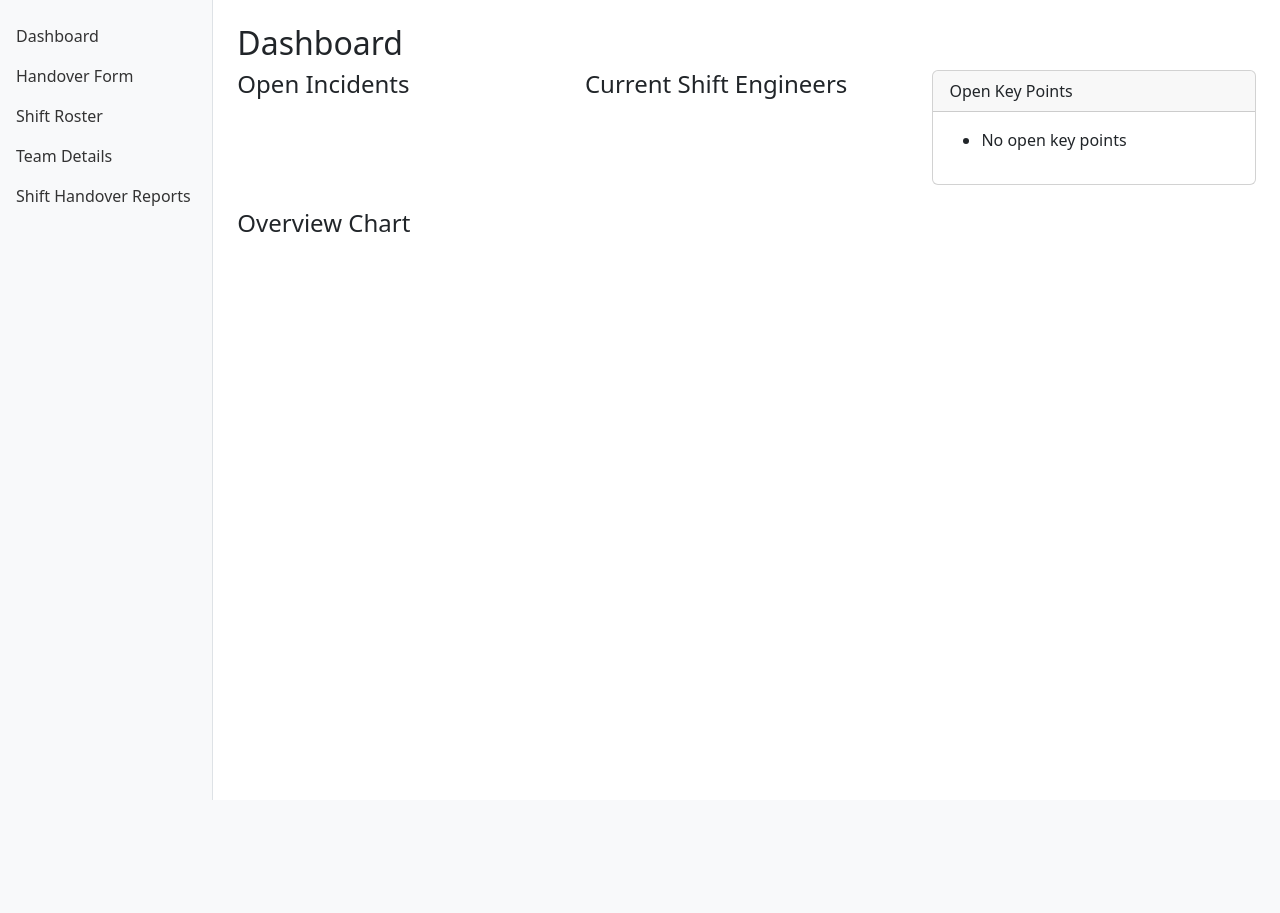
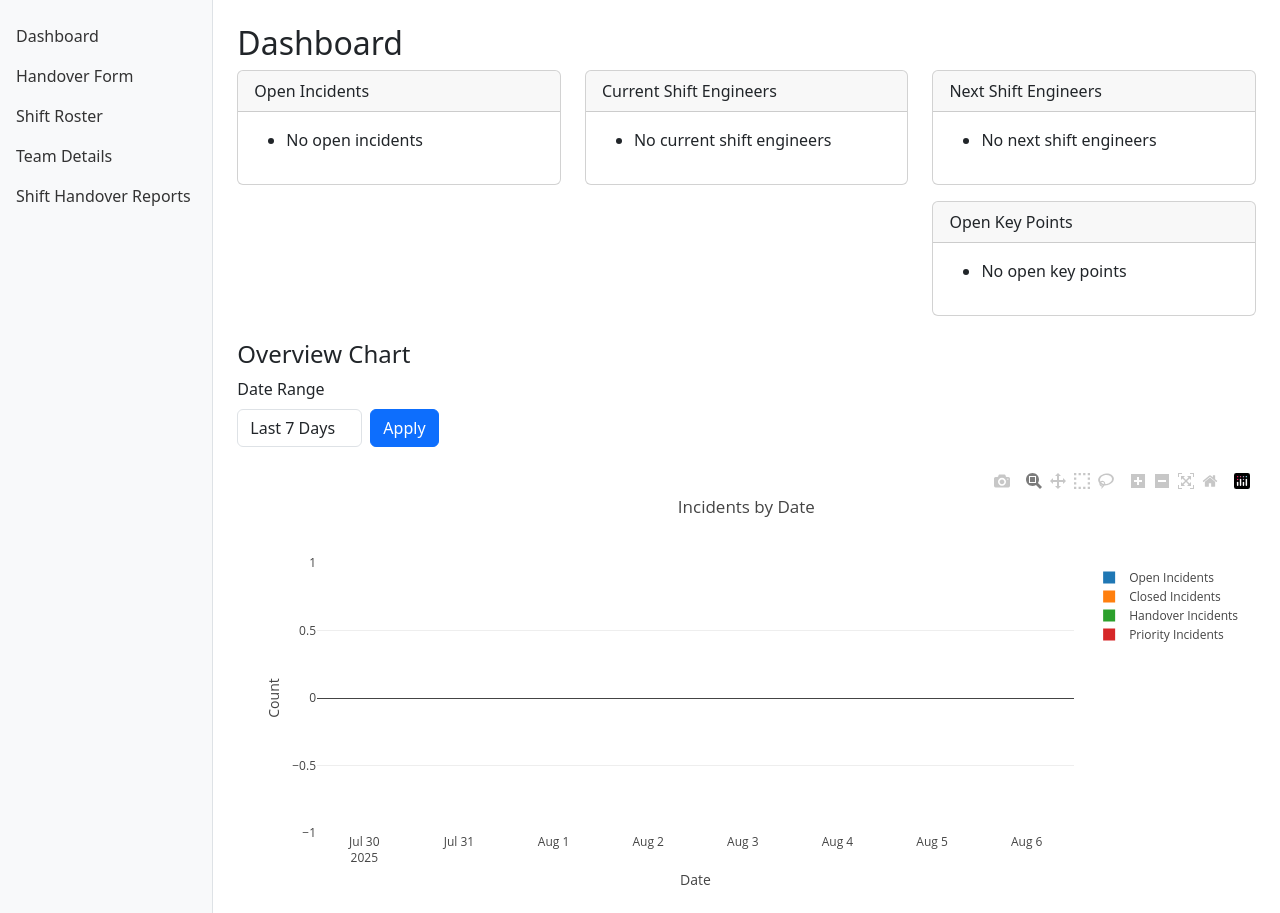
Before and after one commit to mdsajid786/shift_handover_app, a Flask app: page / in a window 1280 px wide. Before the commit the page ends 800 px from the top, so only its background shows below. Run offline with Flask 3, Linux system fonts and the light colour scheme; the visitor is signed in with stand-in values (Sample User, id 1); data that the repository does not hold is empty; some libraries are stand-ins or nearby versions.

Commit message:
updated code with new fetures-8

```diff
--- a/routes/dashboard.py
+++ b/routes/dashboard.py
@@ -1,6 +1,6 @@
-from flask import Blueprint, render_template
+from flask import Blueprint, render_template, request
 from flask_login import login_required
-from models.models import Incident, TeamMember, ShiftRoster, ShiftKeyPoint
+from models.models import Incident, TeamMember, ShiftRoster, ShiftKeyPoint, Shift
 from app import db
 import plotly.graph_objs as go
 import plotly
@@ -36,10 +36,44 @@ def get_engineers_for_shift(date, shift_code):
 @dashboard_bp.route('/')
 @login_required
 def dashboard():
-    open_incidents = Incident.query.filter_by(status='Active').all()
-    open_key_points = ShiftKeyPoint.query.filter_by(status='Open').all()
+    # Date range filter
+    range_opt = request.args.get('range', '7d')
+    start_date = request.args.get('start_date')
+    end_date = request.args.get('end_date')
+    # Remove single_date, only support custom range and standard options
     ist_now = get_ist_now()
     today = ist_now.date()
+    if range_opt == '1d':
+        from_date = today - timedelta(days=1)
+        to_date = today
+    elif range_opt == '7d':
+        from_date = today - timedelta(days=7)
+        to_date = today
+    elif range_opt == '30d':
+        from_date = today - timedelta(days=30)
+        to_date = today
+    elif range_opt == '1y':
+        from_date = today - timedelta(days=365)
+        to_date = today
+    elif range_opt == 'custom' and start_date and end_date:
+        from_date = datetime.strptime(start_date, '%Y-%m-%d').date()
+        to_date = datetime.strptime(end_date, '%Y-%m-%d').date()
+    else:  # default 7d
+        from_date = today - timedelta(days=7)
+        to_date = today
+
+    # Summary counts for chart
+    open_count = db.session.query(Incident).join(Shift, Incident.shift_id == Shift.id)
+    open_count = open_count.filter(Incident.status=='Active', Incident.type=='Active', Shift.date >= from_date, Shift.date <= to_date).count()
+    closed_count = db.session.query(Incident).join(Shift, Incident.shift_id == Shift.id)
+    closed_count = closed_count.filter(Incident.status=='Closed', Incident.type=='Closed', Shift.date >= from_date, Shift.date <= to_date).count()
+    priority_count = db.session.query(Incident).join(Shift, Incident.shift_id == Shift.id)
+    priority_count = priority_count.filter(Incident.type=='Priority', Shift.date >= from_date, Shift.date <= to_date).count()
+
+    # For widget display (current day)
+    open_incidents = db.session.query(Incident).join(Shift, Incident.shift_id == Shift.id) \
+        .filter(Incident.status=='Active', Shift.date==today).all()
+    open_key_points = ShiftKeyPoint.query.filter_by(status='Open').all()
     shift_map = {'Morning': 'D', 'Evening': 'E', 'Night': 'N'}
     current_shift_type, next_shift_type = get_shift_type_and_next(ist_now)
     current_shift_code = shift_map[current_shift_type]
@@ -56,10 +90,43 @@ def dashboard():
         next_engineers = get_engineers_for_shift(next_date, next_shift_code)
     else:
         next_engineers = get_engineers_for_shift(today, next_shift_code)
-    # Chart.js/Plotly example
-    incident_counts = [len(open_incidents), len(current_engineers), len(next_engineers)]
-    labels = ['Open Incidents', 'Current Engineers', 'Next Engineers']
-    bar = go.Bar(x=labels, y=incident_counts)
-    data = [bar]
-    graphJSON = json.dumps(data, cls=plotly.utils.PlotlyJSONEncoder)
-    return render_template('dashboard.html', open_incidents=open_incidents, current_engineers=current_engineers, next_engineers=next_engineers, graphJSON=graphJSON, open_key_points=open_key_points)
+
+    # Date-wise chart data
+    date_list = [(from_date + timedelta(days=i)) for i in range((to_date - from_date).days + 1)]
+    open_counts = []
+    closed_counts = []
+    handover_counts = []
+    priority_counts = []
+    for d in date_list:
+        open_c = db.session.query(Incident).join(Shift, Incident.shift_id == Shift.id) \
+            .filter(Incident.status=='Active', Incident.type=='Active', Shift.date==d).count()
+        closed_c = db.session.query(Incident).join(Shift, Incident.shift_id == Shift.id) \
+            .filter(Incident.status=='Closed', Incident.type=='Closed', Shift.date==d).count()
+        handover_c = db.session.query(Incident).join(Shift, Incident.shift_id == Shift.id) \
+            .filter(Incident.type=='Handover', Shift.date==d).count()
+        priority_c = db.session.query(Incident).join(Shift, Incident.shift_id == Shift.id) \
+            .filter(Incident.type=='Priority', Shift.date==d).count()
+        open_counts.append(open_c)
+        closed_counts.append(closed_c)
+        handover_counts.append(handover_c)
+        priority_counts.append(priority_c)
+
+    x_dates = [d.strftime('%Y-%m-%d') for d in date_list]
+    trace_open = go.Bar(x=x_dates, y=open_counts, name='Open Incidents')
+    trace_closed = go.Bar(x=x_dates, y=closed_counts, name='Closed Incidents')
+    trace_handover = go.Bar(x=x_dates, y=handover_counts, name='Handover Incidents')
+    trace_priority = go.Bar(x=x_dates, y=priority_counts, name='Priority Incidents')
+    data = [trace_open, trace_closed, trace_handover, trace_priority]
+    layout = go.Layout(barmode='group', xaxis={'title': 'Date'}, yaxis={'title': 'Count'}, title='Incidents by Date')
+    graphJSON = json.dumps({'data': data, 'layout': layout}, cls=plotly.utils.PlotlyJSONEncoder)
+    return render_template(
+        'dashboard.html',
+        open_incidents=open_incidents,
+        current_engineers=current_engineers,
+        next_engineers=next_engineers,
+        graphJSON=graphJSON,
+        open_key_points=open_key_points,
+        selected_range=range_opt,
+        start_date=start_date or from_date.strftime('%Y-%m-%d'),
+        end_date=end_date or to_date.strftime('%Y-%m-%d')
+    )
--- a/routes/reports.py
+++ b/routes/reports.py
@@ -1,6 +1,6 @@
 from flask import Blueprint, render_template, request
 from flask_login import login_required
-from models.models import Shift, Incident
+from models.models import Shift, Incident, ShiftKeyPoint, TeamMember
 from app import db
 from datetime import datetime
 
--- a/templates/base.html
+++ b/templates/base.html
@@ -6,6 +6,7 @@
     <title>Shift Handover App</title>
     <link rel="stylesheet" href="https://cdn.jsdelivr.net/npm/bootstrap@5.3.0/dist/css/bootstrap.min.css">
     <script src="https://cdn.jsdelivr.net/npm/chart.js"></script>
+    <script src="https://cdn.plot.ly/plotly-latest.min.js"></script>
     <style>
         .sidebar {
             min-height: 100vh;
--- a/templates/dashboard.html
+++ b/templates/dashboard.html
@@ -3,22 +3,46 @@
 <h2>Dashboard</h2>
 <div class="row">
     <div class="col-md-4">
-        <h4>Open Incidents</h4>
+        <div class="card mb-3">
+            <div class="card-header">Open Incidents</div>
+            <div class="card-body">
                 <ul>
                     {% for incident in open_incidents %}
                     <li>{{ incident.title }} ({{ incident.priority }})</li>
+                    {% else %}
+                    <li>No open incidents</li>
                     {% endfor %}
                 </ul>
             </div>
+        </div>
+    </div>
     <div class="col-md-4">
-        <h4>Current Shift Engineers</h4>
+        <div class="card mb-3">
+            <div class="card-header">Current Shift Engineers</div>
+            <div class="card-body">
                 <ul>
                     {% for engineer in current_engineers %}
                     <li>{{ engineer.name }}</li>
+                    {% else %}
+                    <li>No current shift engineers</li>
                     {% endfor %}
                 </ul>
             </div>
+        </div>
+    </div>
     <div class="col-md-4">
+        <div class="card mb-3">
+            <div class="card-header">Next Shift Engineers</div>
+            <div class="card-body">
+                <ul>
+                    {% for engineer in next_engineers %}
+                    <li>{{ engineer.name }}</li>
+                    {% else %}
+                    <li>No next shift engineers</li>
+                    {% endfor %}
+                </ul>
+            </div>
+        </div>
         <div class="card">
             <div class="card-header">Open Key Points</div>
             <div class="card-body">
@@ -35,10 +59,48 @@
 </div>
 <div class="mt-4">
     <h4>Overview Chart</h4>
+    <form method="get" class="row g-2 align-items-end mb-3">
+        <div class="col-auto">
+            <label for="range" class="form-label">Date Range</label>
+            <select name="range" id="range" class="form-control">
+                <option value="1d" {% if selected_range == '1d' %}selected{% endif %}>Last 1 Day</option>
+                <option value="7d" {% if selected_range == '7d' or not selected_range %}selected{% endif %}>Last 7 Days</option>
+                <option value="30d" {% if selected_range == '30d' %}selected{% endif %}>Last 1 Month</option>
+                <option value="1y" {% if selected_range == '1y' %}selected{% endif %}>Last 1 Year</option>
+                <option value="custom" {% if selected_range == 'custom' %}selected{% endif %}>Custom</option>
+            </select>
+        </div>
+        <div class="col-auto" id="custom-date-fields" {% if selected_range != 'custom' %}style="display:none;"{% endif %}>
+            <label for="start_date" class="form-label">From</label>
+            <input type="date" name="start_date" id="start_date" class="form-control" value="{{ start_date }}">
+            <label for="end_date" class="form-label">To</label>
+            <input type="date" name="end_date" id="end_date" class="form-control" value="{{ end_date }}">
+        </div>
+        <!-- Single date field removed -->
+        <div class="col-auto">
+            <button type="submit" class="btn btn-primary">Apply</button>
+        </div>
+    </form>
     <div id="chart"></div>
     <script>
+        document.getElementById('range').addEventListener('change', function() {
+            var customFields = document.getElementById('custom-date-fields');
+            if (this.value === 'custom') {
+                customFields.style.display = '';
+            } else {
+                customFields.style.display = 'none';
+            }
+        });
         var graphJSON = {{ graphJSON|safe }};
-        Plotly.newPlot('chart', graphJSON);
+        if (typeof graphJSON === 'object') {
+            Plotly.newPlot('chart', graphJSON.data, graphJSON.layout);
+        } else {
+            var parsed = graphJSON;
+            if (typeof graphJSON === 'string') {
+                parsed = JSON.parse(graphJSON);
+            }
+            Plotly.newPlot('chart', parsed.data, parsed.layout);
+        }
     </script>
 </div>
 {% endblock %}
```
Also changed, not shown: routes/handover.py (+18 -0 lines). Lines whose indentation alone changed are shown as unchanged.
